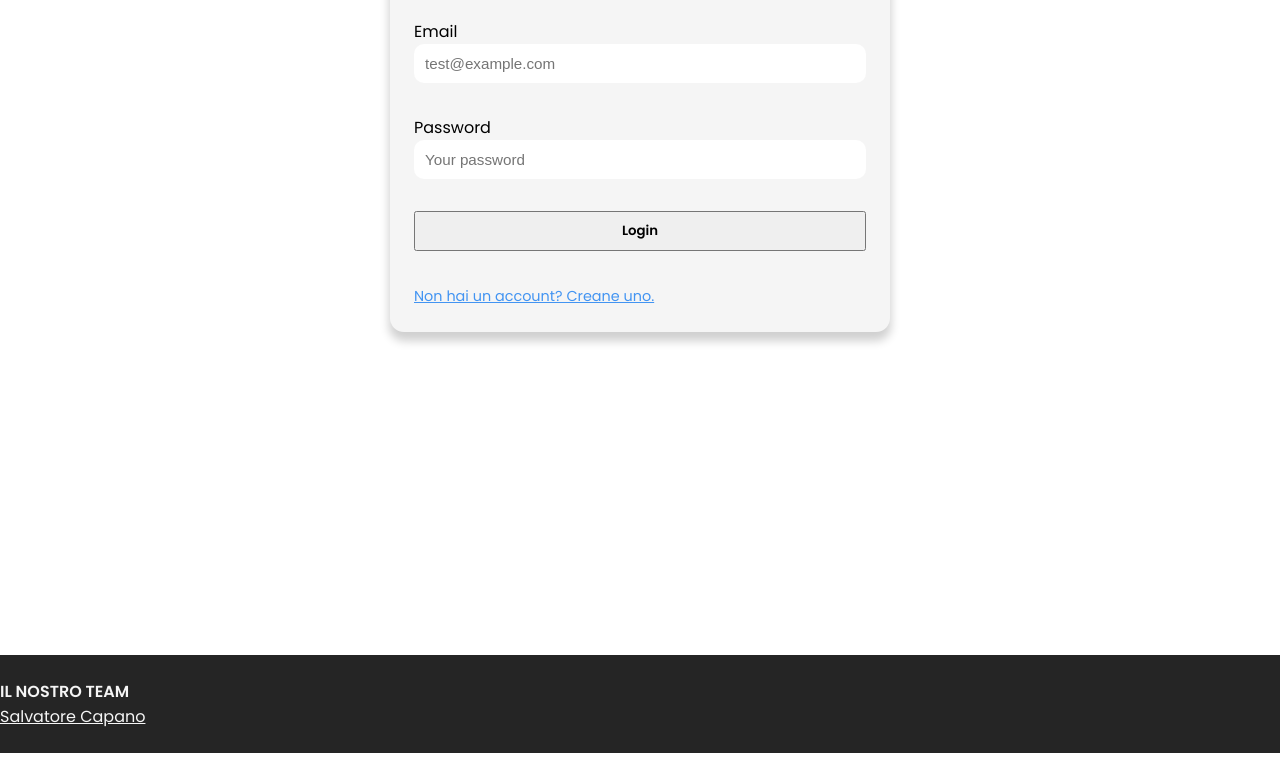
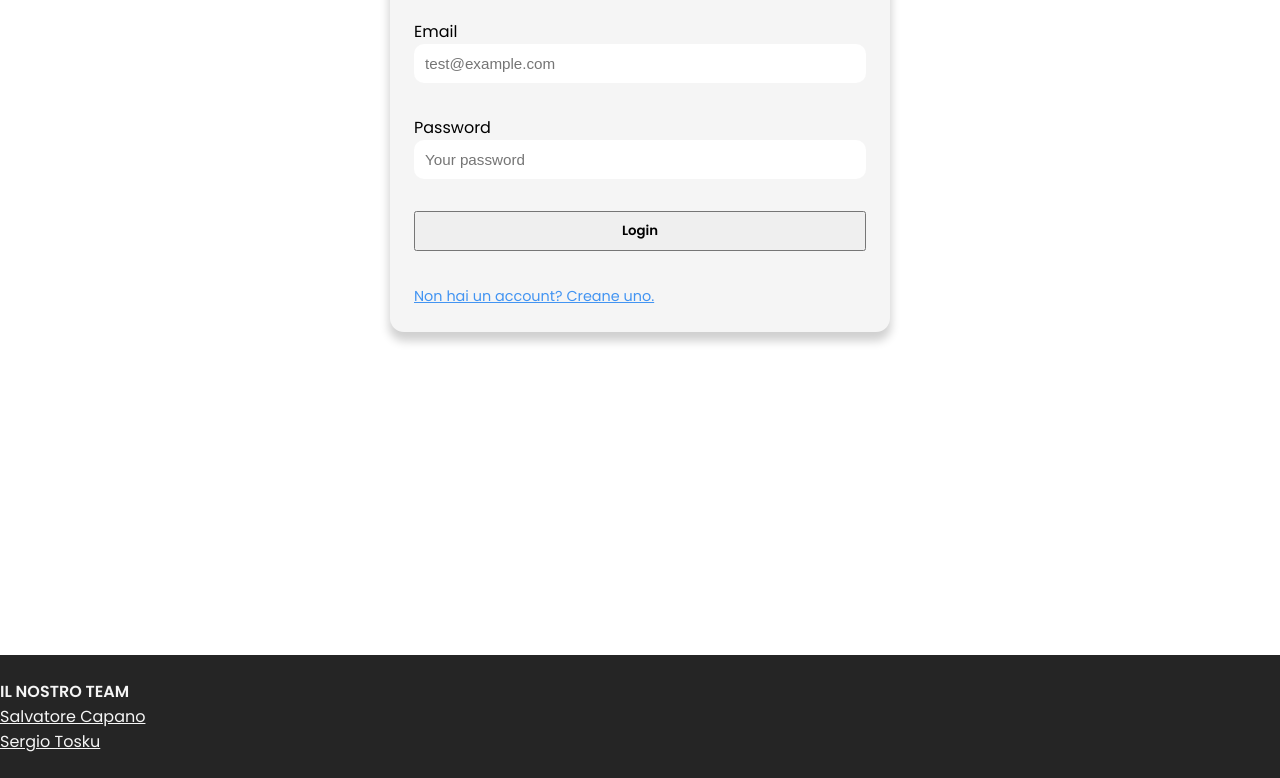
Before and after one commit to Spectrum5/bool-bnb-frontend, a Vue app: page /login in a window 1280 px wide. Shown: the part 225-1003 px from the top of the page. Before the commit the page ends 978 px from the top, so only its background shows below. Built offline with nearby package versions, Linux system fonts and the light colour scheme; no server answers.

Commit message:
aggiunto nome e link su footer

```diff
--- a/src/components/AppFooter.vue
+++ b/src/components/AppFooter.vue
@@ -8,6 +8,7 @@ export default {
                 title: 'il nostro team',
                 members: [
                     { name: 'salvatore capano', link: 'https://github.com/SalvatoreCapano' },
+                    { name: 'sergio tosku', link: 'https://github.com/Spectrum5' },
                     // Inserite qui i vostri link
                 ]
             }
```
